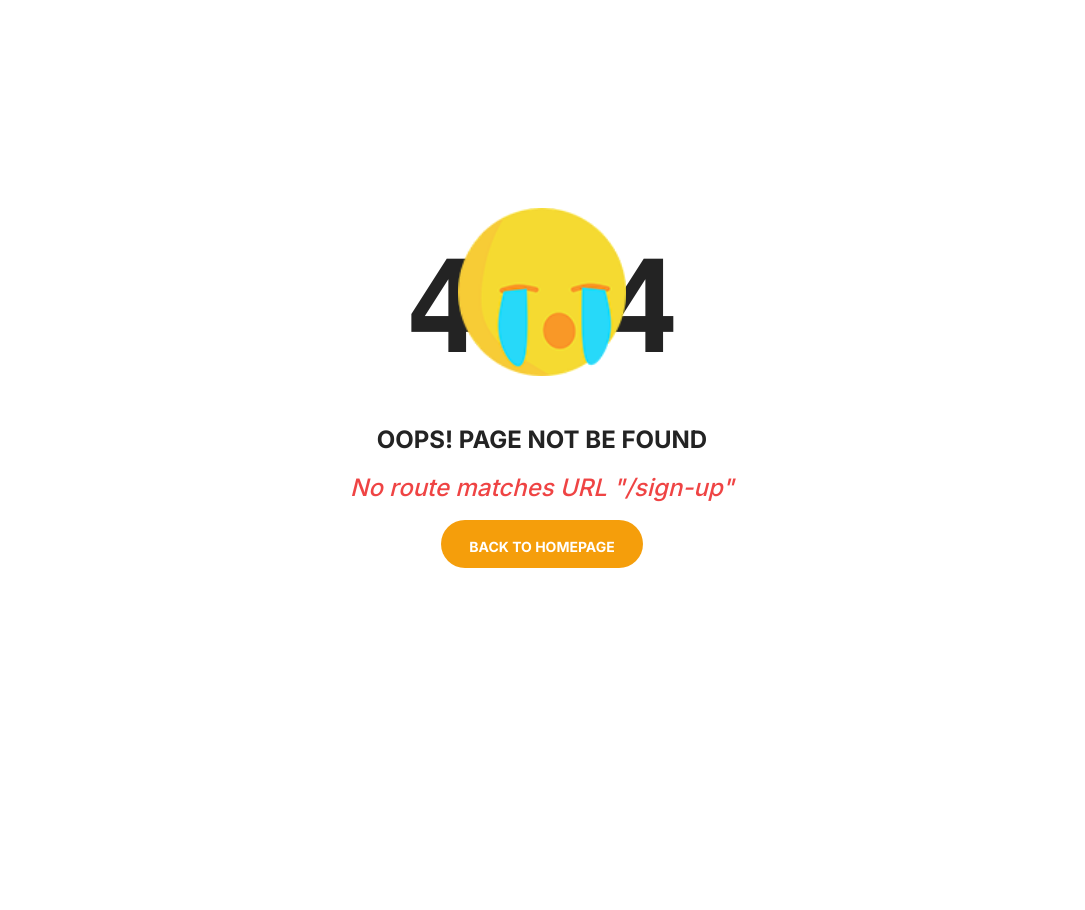
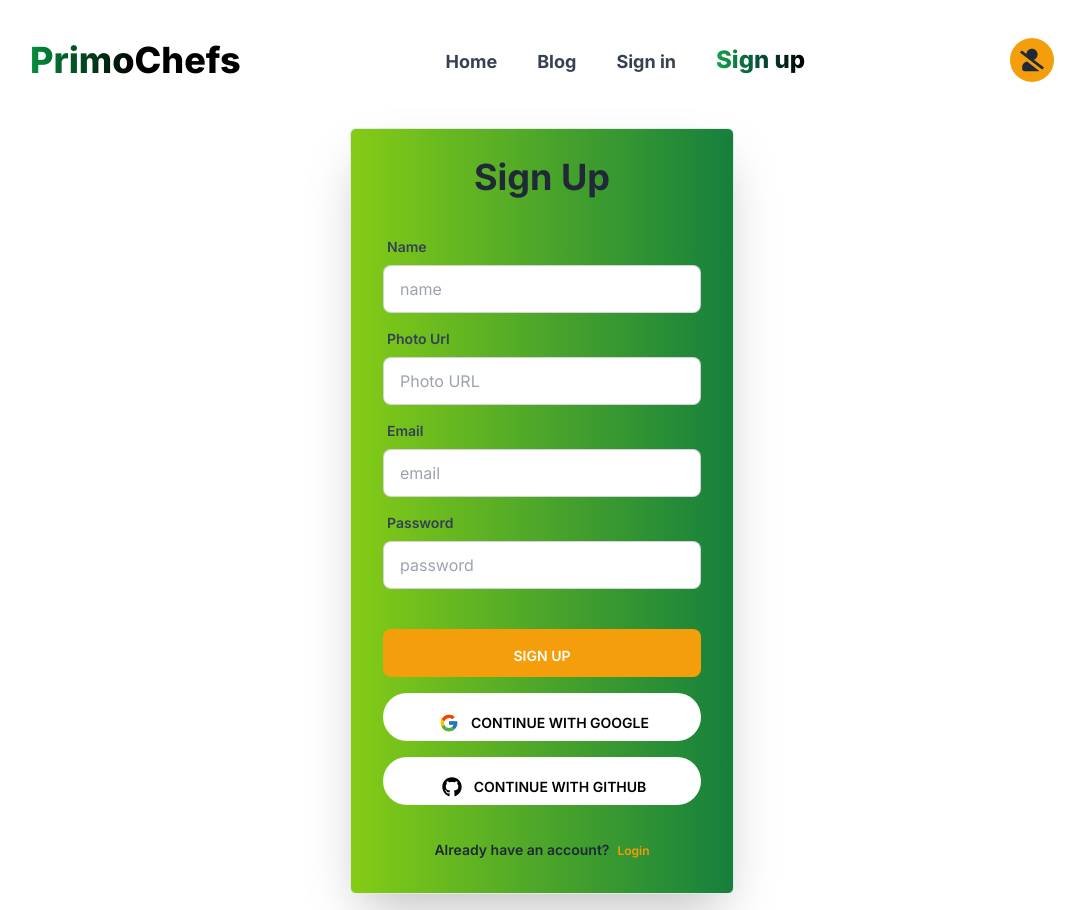
Before and after one commit to Abdullah149081/PrimoChefs-client, a React (Vite) app: page /sign-up in a window 1280 px wide. Shown: the whole page, without its empty margins (98-1183 px from the left). Before the commit the page ends 800 px from the top, so only its background shows below. Built offline with nearby package versions, Linux system fonts and the light colour scheme; no server answers.

Commit message:
update sign in and sign up route

```diff
--- a/src/pages/Login/Login/Login.jsx
+++ b/src/pages/Login/Login/Login.jsx
@@ -44,7 +44,7 @@ const Login = () => {
       <div className="hero-content  flex-col w-full  lg:w-5/6 ">
         <div className=" bg-gradient-to-r from-lime-500  to-green-700 card rounded-md border flex-shrink-0 w-full max-w-sm shadow-2xl ">
           <div className="text-center mt-7 ">
-            <h1 className="text-2xl  lg:text-4xl font-bold">Login</h1>
+            <h1 className="text-2xl  lg:text-4xl font-bold">Sign in</h1>
           </div>
           <form onSubmit={handlerLogin} className="card-body relative z-10">
             <div className="form-control">
--- a/src/pages/Login/Register/Register.jsx
+++ b/src/pages/Login/Register/Register.jsx
@@ -1,9 +1,114 @@
-import React from "react";
+import React, { useContext, useState } from "react";
+import { FaGithub } from "react-icons/fa";
+import { FcGoogle } from "react-icons/fc";
+import { Link, useNavigate } from "react-router-dom";
+import { AuthContext } from "../../../provider/AuthProviders";
 
 const Register = () => {
+  const [error, setError] = useState("");
+  const { createUser, googleSign, updateUserData } = useContext(AuthContext);
+  const navigate = useNavigate();
+
+  const handlerSignUp = (e) => {
+    e.preventDefault();
+    setError("");
+    const form = e.target;
+    const email = form.email.value;
+    const password = form.password.value;
+    const name = form.name.value;
+    const photo = form.photo.value;
+
+    if (password.length < 6) {
+      setError("password should be use 6 characters or longer ");
+      return;
+    }
+    createUser(email, password)
+      .then((result) => {
+        const newUser = result.user;
+        form.reset();
+        updateUserData(newUser, name, photo);
+        navigate("/");
+      })
+      .catch((err) => {
+        setError(err?.message);
+      });
+  };
+
+  const handlerGoogleLogin = () => {
+    googleSign()
+      .then(() => {
+        navigate("/");
+      })
+      .catch((err) => {
+        setError(err?.message);
+      });
+  };
   return (
-    <div>
-      <h1>hi</h1>
+    <div className="hero  mt-3 ">
+      <div className="hero-content  flex-col w-full  lg:w-5/6 ">
+        <div className=" bg-gradient-to-r from-lime-500  to-green-700 card rounded-md border flex-shrink-0 w-full max-w-sm shadow-2xl bg-base-100">
+          <div className="text-center mt-7 ">
+            <h1 className="text-2xl lg:text-4xl font-bold">Sign Up</h1>
+          </div>
+          <form onSubmit={handlerSignUp} className="card-body">
+            <div className="form-control">
+              <label className="label">
+                <span className="label-text text-slate-700 font-semibold">Name</span>
+              </label>
+              <input type="text" name="name" placeholder="name" className="hover:bg-white input input-bordered" required />
+            </div>
+            <div className="form-control">
+              <label className="label">
+                <span className="label-text text-slate-700 font-semibold">Photo Url</span>
+              </label>
+              <input type="text" name="photo" placeholder="Photo URL" className="hover:bg-white input input-bordered" required />
+            </div>
+            <div className="form-control">
+              <label className="label">
+                <span className="label-text text-slate-700 font-semibold">Email</span>
+              </label>
+              <input type="email" name="email" placeholder="email" className="hover:bg-white input input-bordered" required />
+            </div>
+
+            <div className="form-control">
+              <label className="label">
+                <span className="label-text text-slate-700 font-semibold">Password</span>
+              </label>
+              <input type="password" name="password" placeholder="password" className="input input-bordered" required />
+            </div>
+
+            <p className="text-red-900 font-medium">{error}</p>
+            <div className="form-control mt-6 ">
+              <button type="submit" className="btn hover:bg-tertiary  rounded-sm bg-tertiary border-0 text-textColor ">
+                Sign Up
+              </button>
+            </div>
+
+            <div className="form-control mt-2">
+              <button onClick={handlerGoogleLogin} type="button" className="btn google-btn space-x-2">
+                <FcGoogle className="w-7 h-5" />
+                <span>Continue with Google</span>
+              </button>
+            </div>
+            <div className="form-control mt-2">
+              <button onClick={handlerGoogleLogin} type="button" className="btn google-btn space-x-2">
+                <FaGithub className="w-7 h-5" />
+                <span>Continue with Github</span>
+              </button>
+            </div>
+          </form>
+          <div className="text-center mb-8 font-semibold ">
+            <label className="text-textColor text-sm">
+              Already have an account?
+              <span>
+                <Link to="/sign-in" className="label-text-alt link link-hover text-amber-500  ml-2 ">
+                  Login
+                </Link>
+              </span>
+            </label>
+          </div>
+        </div>
+      </div>
     </div>
   );
 };
--- a/src/pages/Shared/Header/Header/Header.jsx
+++ b/src/pages/Shared/Header/Header/Header.jsx
@@ -45,8 +45,8 @@ const Header = () => {
           >
             <ActiveLink to="/">Home</ActiveLink>
             <ActiveLink to="/blog">Blog</ActiveLink>
-            {!user && <ActiveLink to="/login">Sign in</ActiveLink>}
-            {!user && <ActiveLink to="/register">Sign up</ActiveLink>}
+            {!user && <ActiveLink to="/sign-in">Sign in</ActiveLink>}
+            {!user && <ActiveLink to="/sign-up">Sign up</ActiveLink>}
             <button type="button" className="btn  mx-auto w-2/4 block  lg:hidden ">
               login
             </button>
--- a/src/provider/AuthProviders.jsx
+++ b/src/provider/AuthProviders.jsx
@@ -12,7 +12,7 @@ const AuthProviders = ({ children }) => {
 
   // sign-up user
   const createUser = (email, password) => {
-    setLoading(true);
+    // setLoading(true);
     return createUserWithEmailAndPassword(auth, email, password);
   };
 
@@ -24,12 +24,12 @@ const AuthProviders = ({ children }) => {
 
   // logOut user
   const logOut = () => {
-    setLoading(true);
+    // setLoading(true);
     return signOut(auth);
   };
 
   const googleSign = () => {
-    setLoading(true);
+    // setLoading(true);
     return signInWithPopup(auth, googleAuthProvider);
   };
 
--- a/src/routes/PrivateRoutes.jsx
+++ b/src/routes/PrivateRoutes.jsx
@@ -18,7 +18,7 @@ const PrivateRoutes = ({ children }) => {
     return children;
   }
 
-  return <Navigate to="/login" state={{ from: location }} replace />;
+  return <Navigate to="/sign-in" state={{ from: location }} replace />;
 };
 
 export default PrivateRoutes;
```
Also changed, not shown: src/routes/Routes.jsx (+6 -1 lines).
